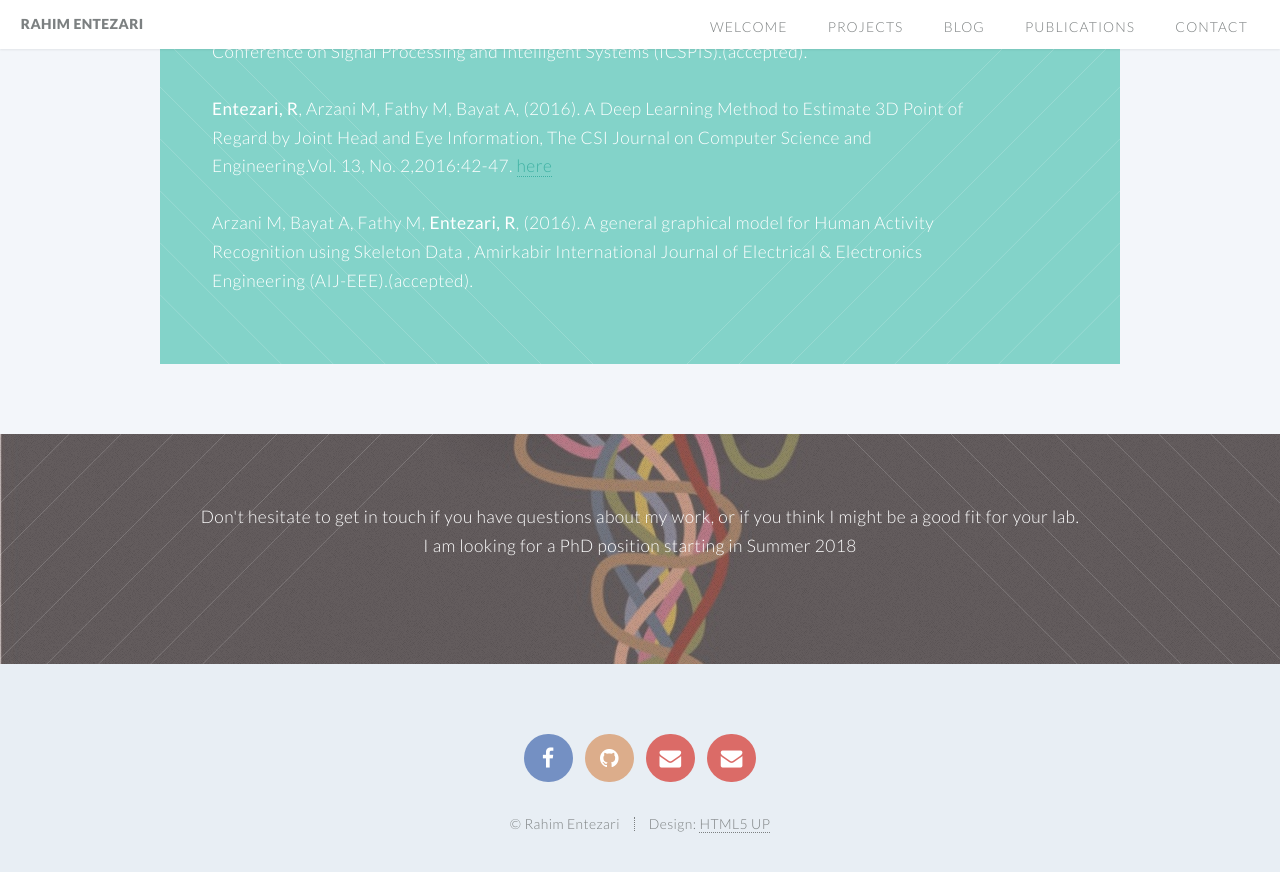
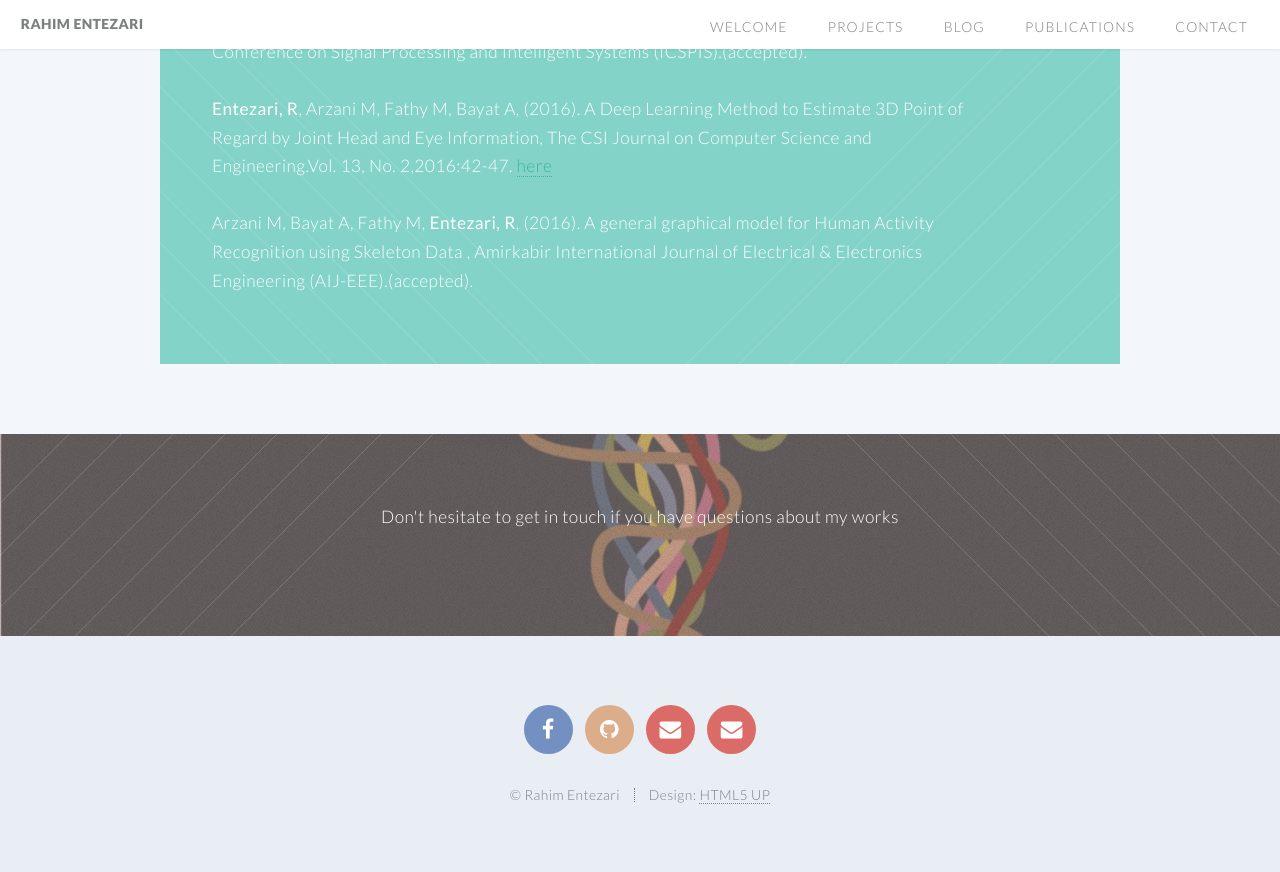
Before and after one commit to rahimentezari/rahim.github.io, a Jekyll site: the page built from index.html, in a window 1280 px wide and 900 px high, scrolled down 4063 px. Shown: the top 872 px of the window. Built offline with Jekyll 4.4.1, drawn with Linux system fonts in a browser that asks for light colours.

Commit message:
Update index.html

```diff
--- a/index.html
+++ b/index.html
@@ -190,8 +190,7 @@ layout: landing-page
 			<a NAME="contact"></a>
 			<section id="cta">
 				<header>
-					<p>Don't hesitate to get in touch if you have questions about my work, or if you think I might be a good fit for your lab.
-					<br /> I am looking for a PhD position starting in Summer 2018</p>
+					<p>Don't hesitate to get in touch if you have questions about my works</p>
 				</header>
 
 			</section>
```
